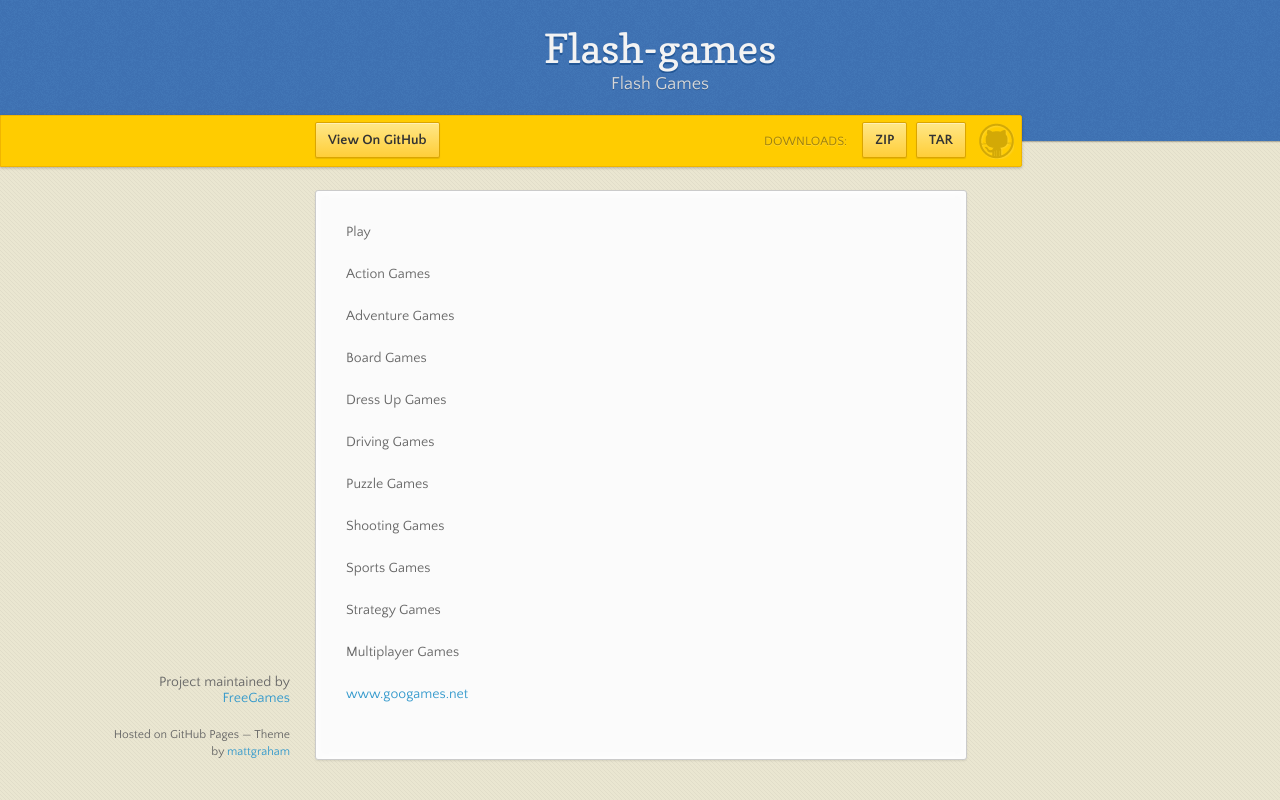
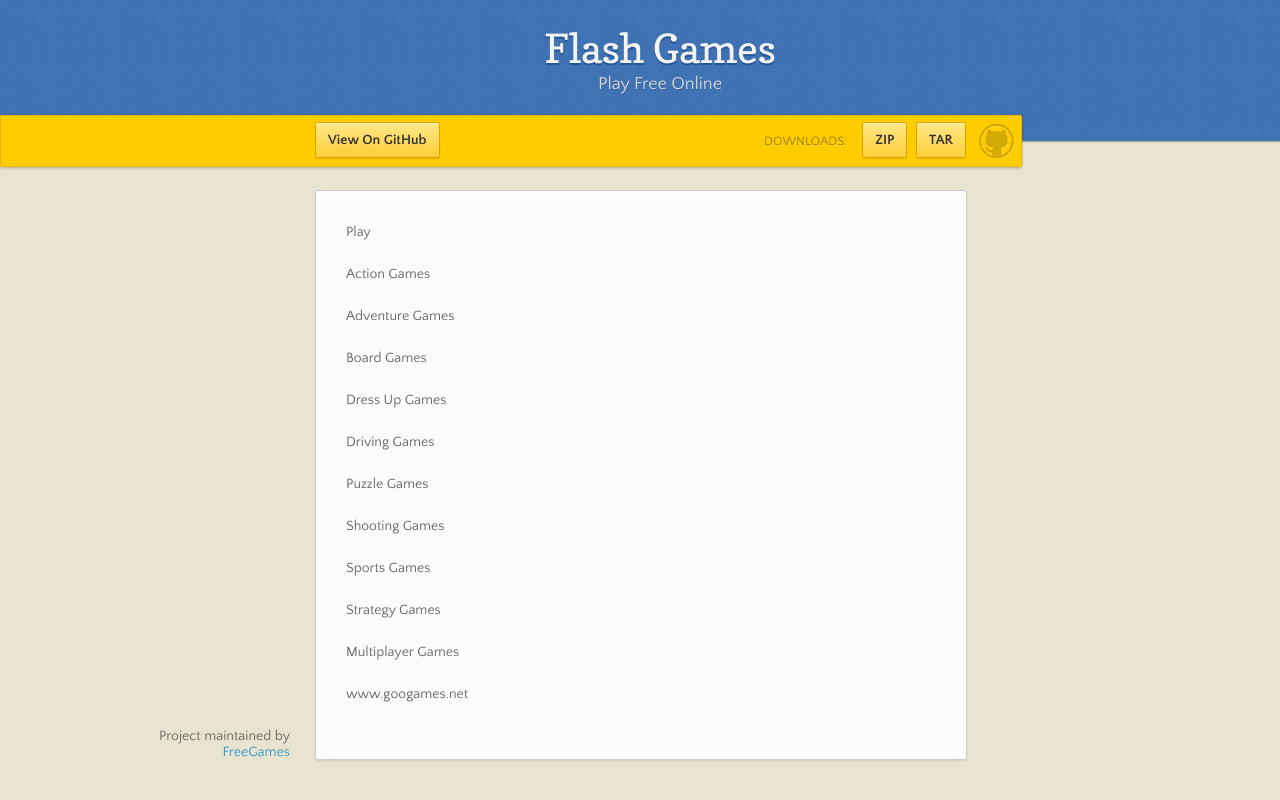
Before and after one commit to FreeGames/FlashGames, a plain HTML site: page index.html in a window 1280 px wide. Drawn offline with nearby package versions, Linux system fonts and the light colour scheme.

Commit message:
Update index.html

```diff
--- a/index.html
+++ b/index.html
@@ -17,8 +17,8 @@
   <body>
 
       <header>
-        <h1>Flash-games</h1>
-        <p>Flash Games</p>
+        <h1>Flash Games</h1>
+        <p>Play Free Online</p>
       </header>
 
       <div id="banner">
@@ -61,11 +61,10 @@
 
 <p>Multiplayer Games</p>
 
-<p><a href="http://www.googames.net">www.googames.net</a></p>
+www.googames.net
       </section>
       <footer>
         <p>Project maintained by <a href="https://github.com/FreeGames">FreeGames</a></p>
-        <p><small>Hosted on GitHub Pages &mdash; Theme by <a href="https://twitter.com/michigangraham">mattgraham</a></small></p>
       </footer>
     </div>
     <!--[if !IE]><script>fixScale(document);</script><![endif]-->
```
